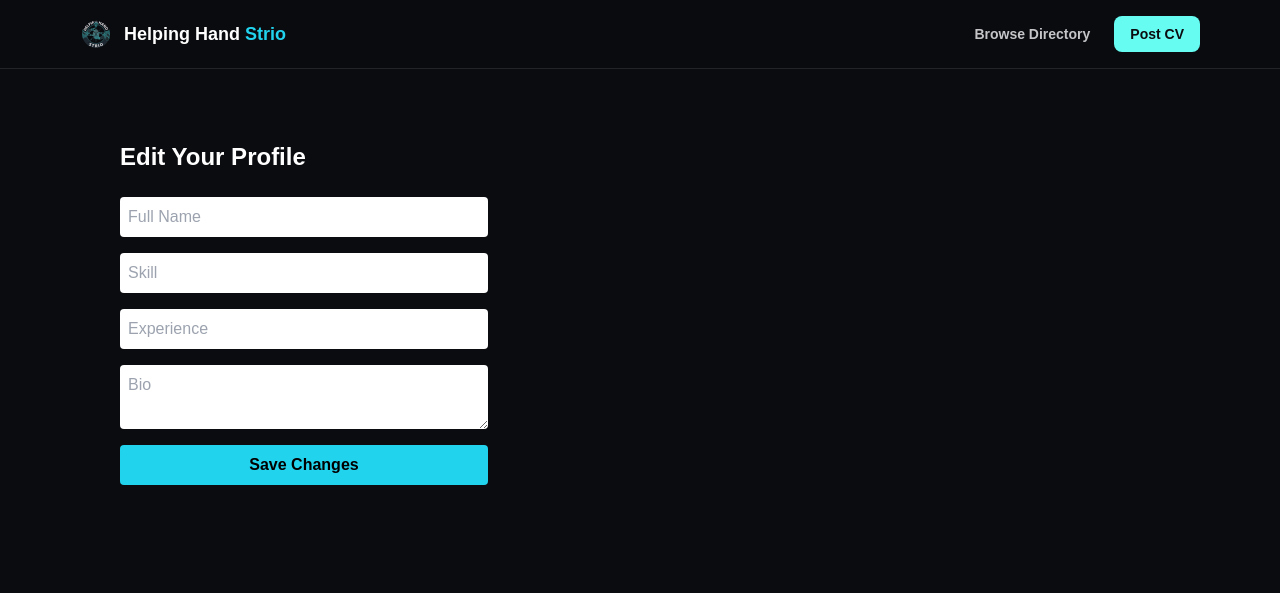
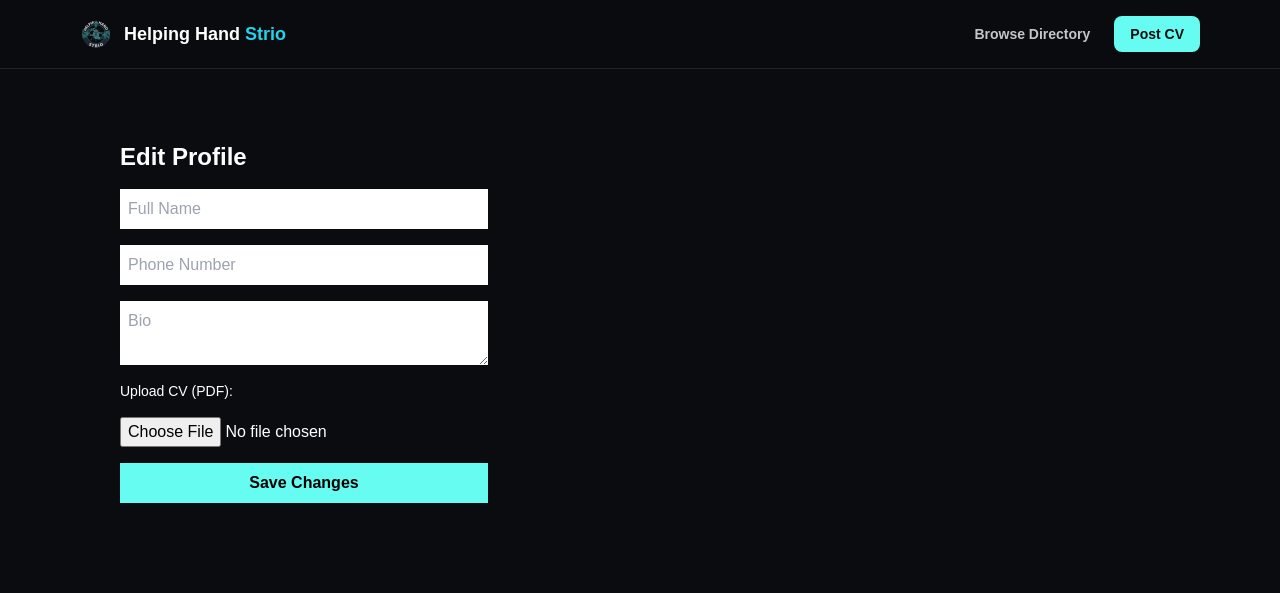
Before and after one commit to steveengreen436-art/helping-hand-strio, a Next.js app: page /dashboard/edit in a window 1280 px wide. Shown: the top 593 px of the page. Built offline with nearby package versions, Linux system fonts and the light colour scheme; no server answers.

Commit message:
Update page.tsx

```diff
--- a/app/dashboard/edit/page.tsx
+++ b/app/dashboard/edit/page.tsx
@@ -4,46 +4,50 @@ import { supabase } from '@/lib/supabaseClient';
 import { useRouter } from 'next/navigation';
 
 export default function EditProfile() {
-  const [profile, setProfile] = useState({ full_name: '', skill: '', exp: '', bio: '' });
+  const [profile, setProfile] = useState({ full_name: '', skill: '', exp: '', bio: '', phone_number: '', cv_url: '' });
+  const [file, setFile] = useState<File | null>(null);
   const [loading, setLoading] = useState(false);
   const router = useRouter();
-
-  useEffect(() => {
-    async function getProfile() {
-      const { data: { user } } = await supabase.auth.getUser();
-      if (user) {
-        const { data } = await supabase.from('profiles').select('*').eq('id', user.id).single();
-        if (data) setProfile(data);
-      }
-    }
-    getProfile();
-  }, []);
 
   async function updateProfile(e: React.FormEvent) {
     e.preventDefault();
     setLoading(true);
     const { data: { user } } = await supabase.auth.getUser();
 
+    let cvUrl = profile.cv_url;
+
+    // Handle File Upload
+    if (file && user) {
+      const fileExt = file.name.split('.').pop();
+      const fileName = `${user.id}.${fileExt}`;
+      const { error: uploadError } = await supabase.storage.from('cv-uploads').upload(fileName, file, { upsert: true });
+      if (!uploadError) {
+        const { data } = supabase.storage.from('cv-uploads').getPublicUrl(fileName);
+        cvUrl = data.publicUrl;
+      }
+    }
+
     if (user) {
-      await supabase.from('profiles').update(profile).eq('id', user.id);
-      alert('Profile Updated!');
+      await supabase.from('profiles').update({ ...profile, cv_url: cvUrl }).eq('id', user.id);
+      alert('Profile & CV Updated!');
       router.push('/dashboard');
     }
     setLoading(false);
   }
 
   return (
-    <div className="p-10 text-white max-w-md">
-      <h1 className="text-2xl font-bold mb-6">Edit Your Profile</h1>
-      <form onSubmit={updateProfile} className="flex flex-col gap-4">
-        <input className="text-black p-2 rounded" placeholder="Full Name" value={profile.full_name} onChange={(e) => setProfile({...profile, full_name: e.target.value})} />
-        <input className="text-black p-2 rounded" placeholder="Skill" value={profile.skill} onChange={(e) => setProfile({...profile, skill: e.target.value})} />
-        <input className="text-black p-2 rounded" placeholder="Experience" value={profile.exp} onChange={(e) => setProfile({...profile, exp: e.target.value})} />
-        <textarea className="text-black p-2 rounded" placeholder="Bio" value={profile.bio} onChange={(e) => setProfile({...profile, bio: e.target.value})} />
-        <button type="submit" disabled={loading} className="bg-cyan-400 text-black p-2 font-bold rounded">
-          {loading ? 'Saving...' : 'Save Changes'}
-        </button>
-      </form>
-    </div>
+    <form onSubmit={updateProfile} className="p-10 text-white flex flex-col gap-4 max-w-md">
+      <h1 className="text-2xl font-bold">Edit Profile</h1>
+      <input className="text-black p-2" placeholder="Full Name" value={profile.full_name} onChange={(e) => setProfile({...profile, full_name: e.target.value})} />
+      <input className="text-black p-2" placeholder="Phone Number" value={profile.phone_number} onChange={(e) => setProfile({...profile, phone_number: e.target.value})} />
+      <textarea className="text-black p-2" placeholder="Bio" value={profile.bio} onChange={(e) => setProfile({...profile, bio: e.target.value})} />
+
+      <label className="text-sm">Upload CV (PDF):</label>
+      <input type="file" accept="application/pdf" onChange={(e) => setFile(e.target.files?.[0] || null)} />
+
+      <button type="submit" disabled={loading} className="bg-neonCyan text-black p-2 font-bold">
+        {loading ? 'Saving...' : 'Save Changes'}
+      </button>
+    </form>
   );
 }
```
